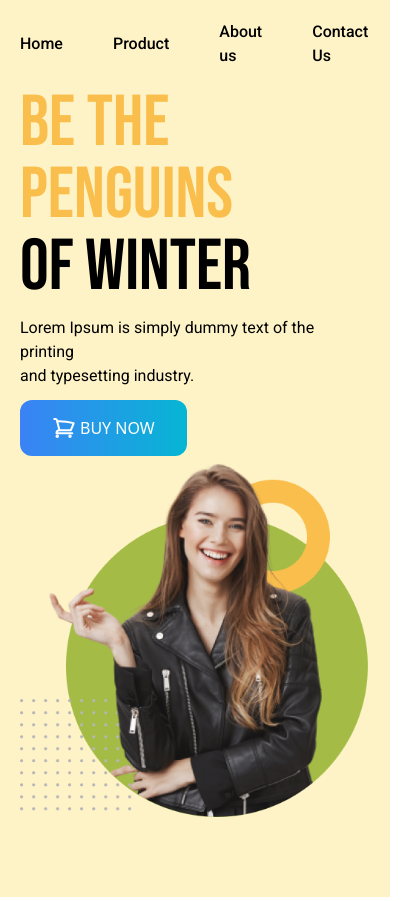
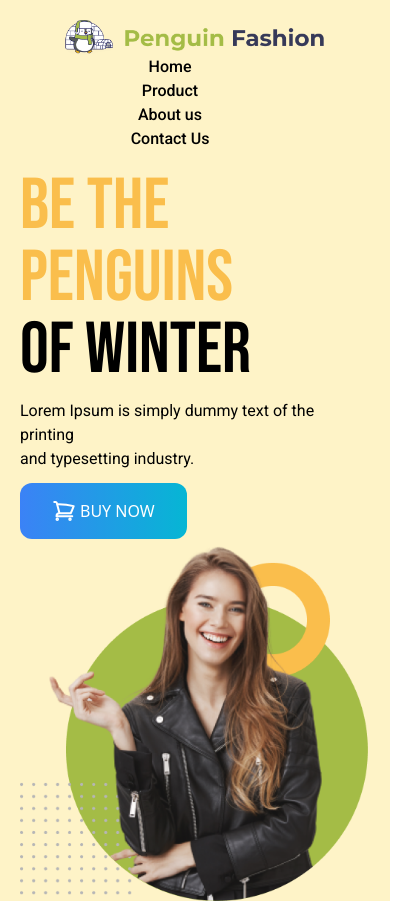
Before and after one commit to shahriaralam465/Tailwind-penguine-mart, a plain HTML site: page index.html in a window 390 px wide. Shown: the top 901 px of the page, 418 px wide, since content can reach past the window. Drawn offline with nearby package versions, Linux system fonts and the light colour scheme.

Commit message:
Change nav section

```diff
--- a/index.html
+++ b/index.html
@@ -42,12 +42,12 @@
      <header class="bg-amber-100">
           <!-- Nav section -->
           <nav class="max-w-7xl mx-auto x-5  p-5">
-               <div class="flex justify-between items-center">
-                    <div class="w-3/12">
+               <div class="flex justify-between flex-col lg:flex-row items-center">
+                    <div class=" w-3/4 lg:w-3/12">
                          <img src="./icons/logo.png" alt="">
                     </div>
                     <div>
-                         <ul class="flex justify-between items-center text-base font-roboto font-normal">
+                         <ul class="flex justify-between flex-col lg:flex-row items-center text-base font-roboto font-normal">
                               <li><a>Home</a></li>
                               <li><a>Product</a></li>
                               <li><a>About us</a></li>
```
